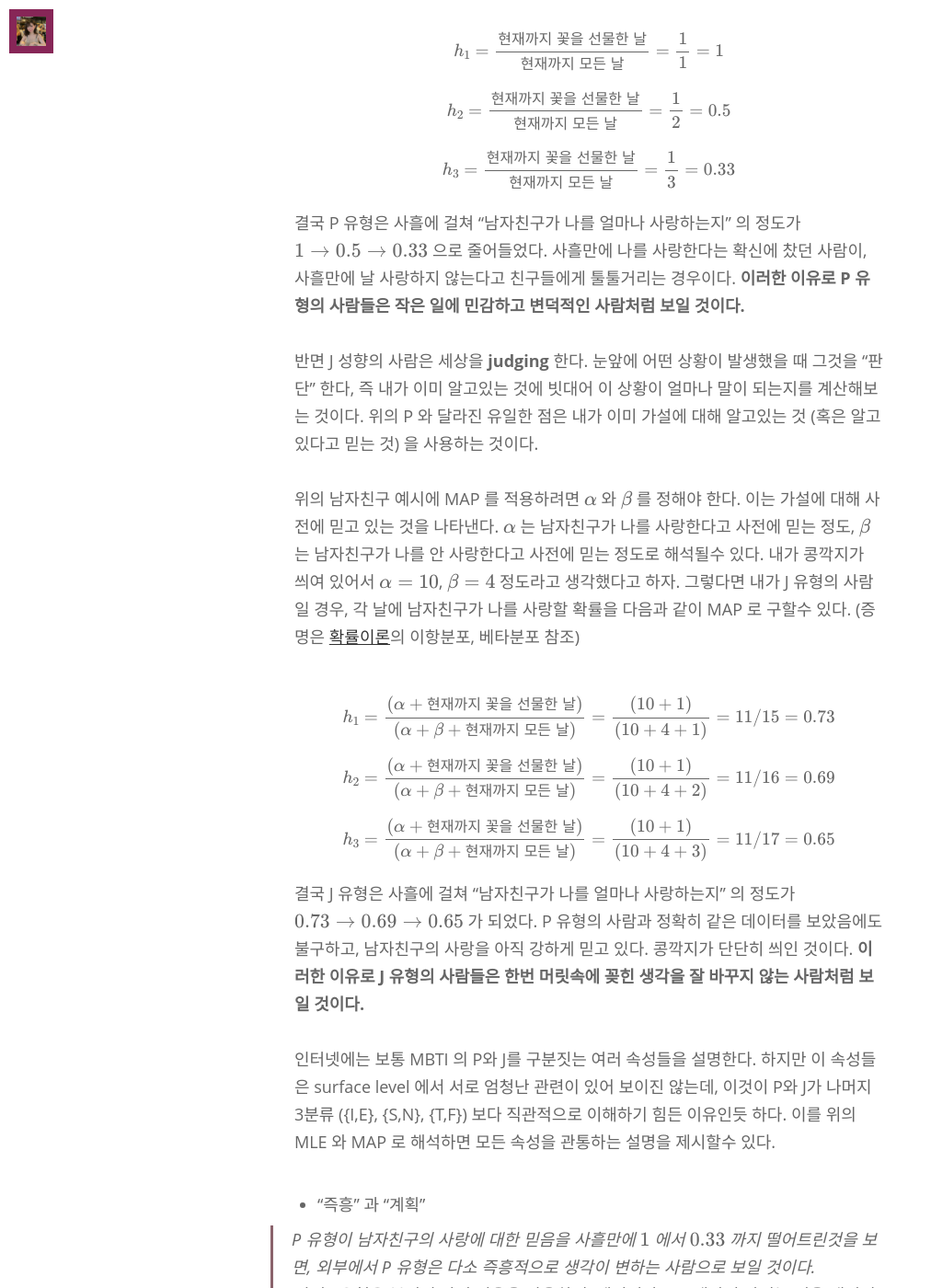
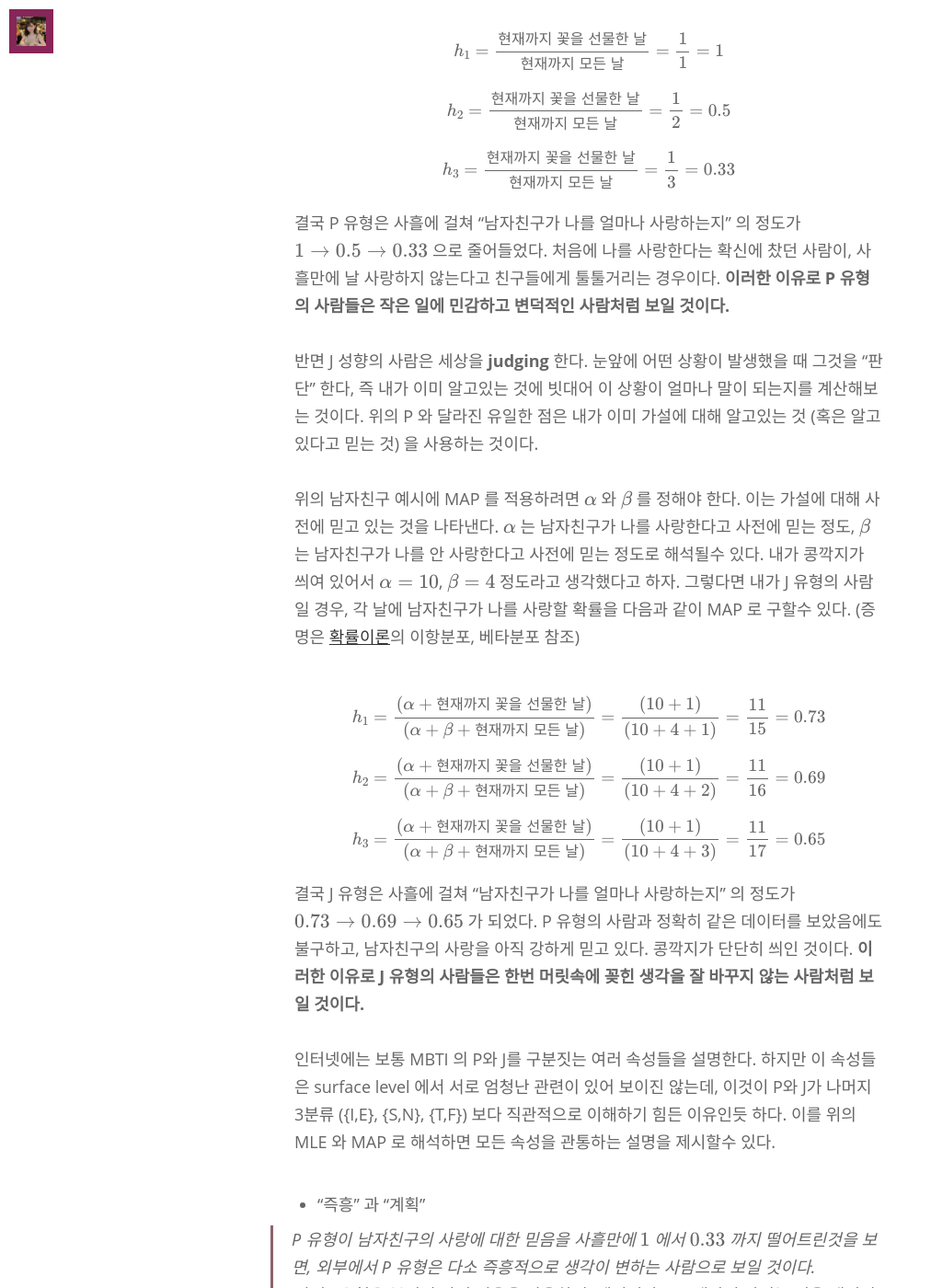
Before and after one commit to minniie/minniie.github.io, a Jekyll site: the page built from _posts/2021-08-04-post3.markdown, in a window 1280 px wide and 1400 px high, scrolled down 2124 px. Shown: the whole window at 92% size, without its empty margins (0-1012 px from the left). Built offline with Jekyll 4.4.1, drawn with Linux system fonts in a browser that asks for light colours; nearby versions of some CDN libraries; some web fonts are replaced.

Commit message:
Update 2021-08-04-post3.markdown

```diff
--- a/_posts/2021-08-04-post3.markdown
+++ b/_posts/2021-08-04-post3.markdown
@@ -28,17 +28,17 @@ $$ h_2 = \frac{\text{현재까지 꽃을 선물한 날}}{\text{현재까지 모
 
 $$ h_3 = \frac{\text{현재까지 꽃을 선물한 날}}{\text{현재까지 모든 날}} = \frac{1}{3} = 0.33 $$
 
-결국 P 유형은 사흘에 걸쳐 “남자친구가 나를 얼마나 사랑하는지” 의 정도가 $1 \rightarrow 0.5 \rightarrow 0.33$ 으로 줄어들었다. 사흘만에 나를 사랑한다는 확신에 찼던 사람이, 사흘만에 날 사랑하지 않는다고 친구들에게 툴툴거리는 경우이다. **이러한 이유로 P 유형의 사람들은 작은 일에 민감하고 변덕적인 사람처럼 보일 것이다.**
+결국 P 유형은 사흘에 걸쳐 “남자친구가 나를 얼마나 사랑하는지” 의 정도가 $1 \rightarrow 0.5 \rightarrow 0.33$ 으로 줄어들었다. 처음에 나를 사랑한다는 확신에 찼던 사람이, 사흘만에 날 사랑하지 않는다고 친구들에게 툴툴거리는 경우이다. **이러한 이유로 P 유형의 사람들은 작은 일에 민감하고 변덕적인 사람처럼 보일 것이다.**
 
 반면 J 성향의 사람은 세상을 **judging** 한다. 눈앞에 어떤 상황이 발생했을 때 그것을 “판단” 한다, 즉 내가 이미 알고있는 것에 빗대어 이 상황이 얼마나 말이 되는지를 계산해보는 것이다. 위의 P 와 달라진 유일한 점은 내가 이미 가설에 대해 알고있는 것 (혹은 알고 있다고 믿는 것) 을 사용하는 것이다.
 
 위의 남자친구 예시에 MAP 를 적용하려면 $\alpha$ 와 $\beta$ 를 정해야 한다. 이는 가설에 대해 사전에 믿고 있는 것을 나타낸다. $\alpha$ 는 남자친구가 나를 사랑한다고 사전에 믿는 정도, $\beta$ 는 남자친구가 나를 안 사랑한다고 사전에 믿는 정도로 해석될수 있다. 내가 콩깍지가 씌여 있어서 $\alpha = 10$, $\beta = 4$ 정도라고 생각했다고 하자. 그렇다면 내가 J 유형의 사람일 경우, 각 날에 남자친구가 나를 사랑할 확률을 다음과 같이 MAP 로 구할수 있다. (증명은 [확률이론](https://minniie.github.io/%ED%99%95%EB%A5%A0/2021/07/27/probability.html)의 이항분포, 베타분포 참조)
 
-$$ h_1 = \frac{(\alpha + \text{현재까지 꽃을 선물한 날})}{(\alpha + \beta + \text{현재까지 모든 날})} = \frac{(10 + 1)}{(10+4+1)} = 11/15 = 0.73 $$
+$$ h_1 = \frac{(\alpha + \text{현재까지 꽃을 선물한 날})}{(\alpha + \beta + \text{현재까지 모든 날})} = \frac{(10 + 1)}{(10+4+1)} = \frac{11}{15} = 0.73 $$
 
-$$ h_2 = \frac{(\alpha + \text{현재까지 꽃을 선물한 날})}{(\alpha + \beta + \text{현재까지 모든 날})}= \frac{(10 + 1)}{(10+4+2)} = 11/16 = 0.69 $$
+$$ h_2 = \frac{(\alpha + \text{현재까지 꽃을 선물한 날})}{(\alpha + \beta + \text{현재까지 모든 날})}= \frac{(10 + 1)}{(10+4+2)} = \frac{11}{16} = 0.69 $$
 
-$$ h_3 = \frac{(\alpha + \text{현재까지 꽃을 선물한 날})}{(\alpha + \beta + \text{현재까지 모든 날})} = \frac{(10 + 1)}{(10+4+3)} = 11/17 = 0.65 $$
+$$ h_3 = \frac{(\alpha + \text{현재까지 꽃을 선물한 날})}{(\alpha + \beta + \text{현재까지 모든 날})} = \frac{(10 + 1)}{(10+4+3)} = \frac{11}{17} = 0.65 $$
 
 결국 J 유형은 사흘에 걸쳐 “남자친구가 나를 얼마나 사랑하는지” 의 정도가 $0.73 \rightarrow 0.69 \rightarrow 0.65$ 가 되었다. P 유형의 사람과 정확히 같은 데이터를 보았음에도 불구하고, 남자친구의 사랑을 아직 강하게 믿고 있다. 콩깍지가 단단히 씌인 것이다. **이러한 이유로 J 유형의 사람들은 한번 머릿속에 꽂힌 생각을 잘 바꾸지 않는 사람처럼 보일 것이다.**
 
```
